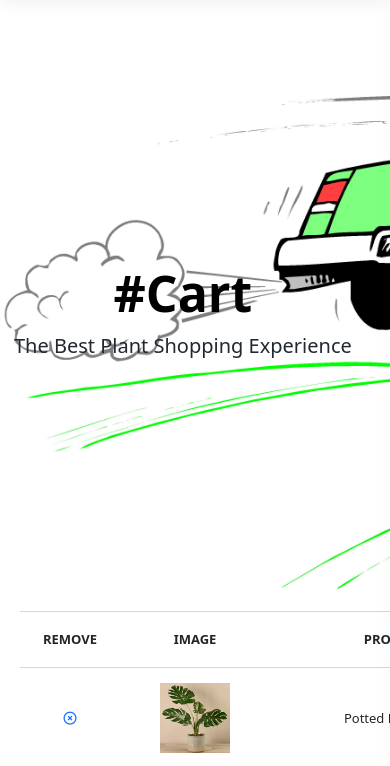
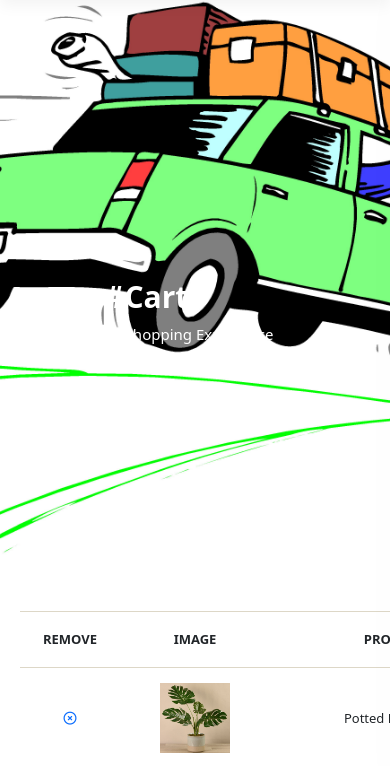
Before and after one commit to Kaothara/DeRoyal-s-Website, a plain HTML site: page cart.html in a window 390 px wide. Shown: the part 70-836 px from the top of the page. Drawn offline with nearby package versions, Linux system fonts and the light colour scheme.

Commit message:
Made the cart header image responsive on small screen

```diff
--- a/style.css
+++ b/style.css
@@ -1136,6 +1136,20 @@ footer a:hover {
     margin-bottom: 30px;
   }
   /* Cart Page */
+  #cart-header {
+    background-position: 55%;
+    padding: 0 20px;
+  }
+  #cart-header h2 {
+    font-size: 30px;
+    font-weight: 600;
+    color: #fff;
+  }
+  #cart-header p {
+    font-size: 15px;
+    font-weight: 500;
+    color: #fff;
+  }
   #cart-add {
     flex-direction: column;
   }
```
